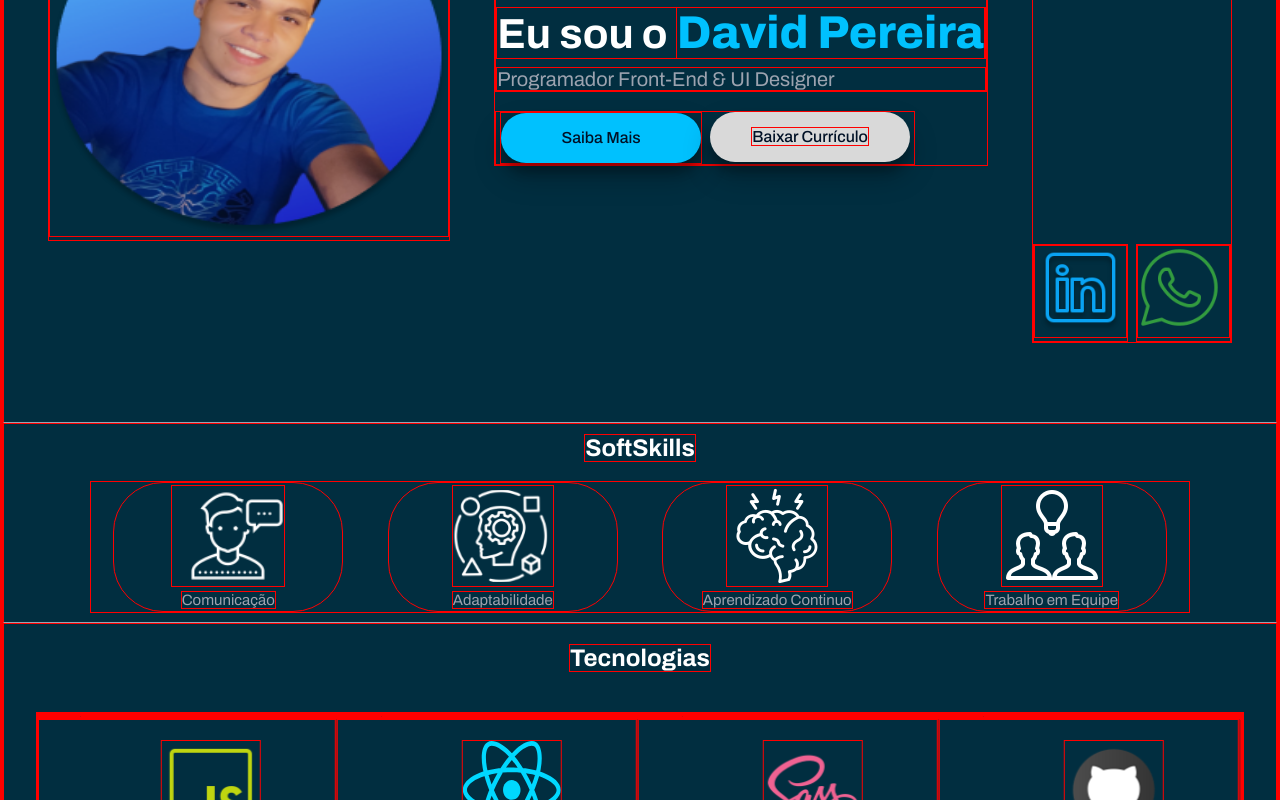
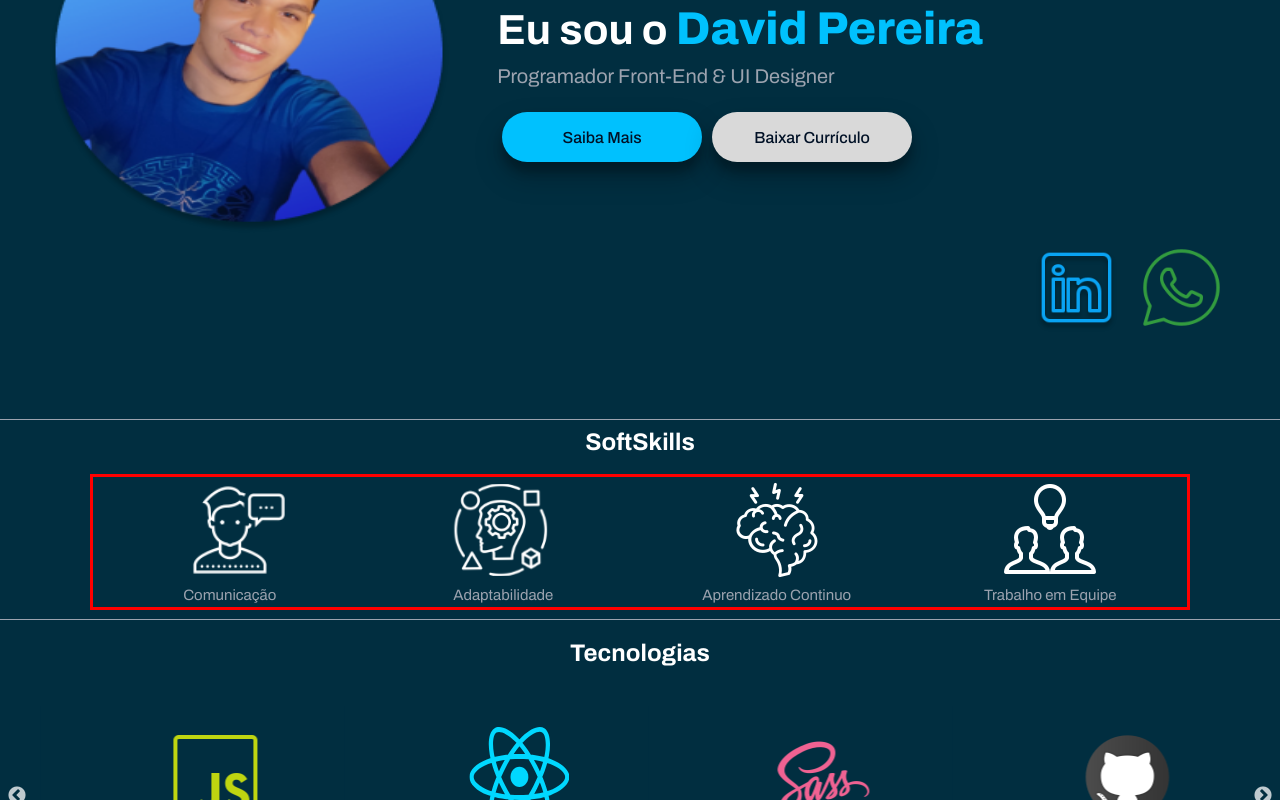
Before and after one commit to DavidPereira976/Portifolio, a React (Vite) app: page / in a window 1280 px wide. Shown: the part 380-1180 px from the top of the page. Built offline with nearby package versions, Linux system fonts and the light colour scheme.

Commit message:
fix: teste de resposividade

```diff
--- a/src/Components/Softskills/style.js
+++ b/src/Components/Softskills/style.js
@@ -26,7 +26,7 @@ export const Title = styled.h1`
 `
 
 export const ContainerImg = styled.section`
-  /* border: solid red; */
+  border: solid red;
   width: 1500px;
   display: flex;
   justify-content: space-around;
--- a/src/assets/Styles/GlobalStyle.js
+++ b/src/assets/Styles/GlobalStyle.js
@@ -6,7 +6,7 @@ export const Globalstyle = createGlobalStyle`
     margin: 0;
     padding: 0;
     box-sizing: border-box;
-    border: solid 1px red;
+    /* border: solid 1px red; */
     font-family: "Archivo", sans-serif;
 
 }
```
